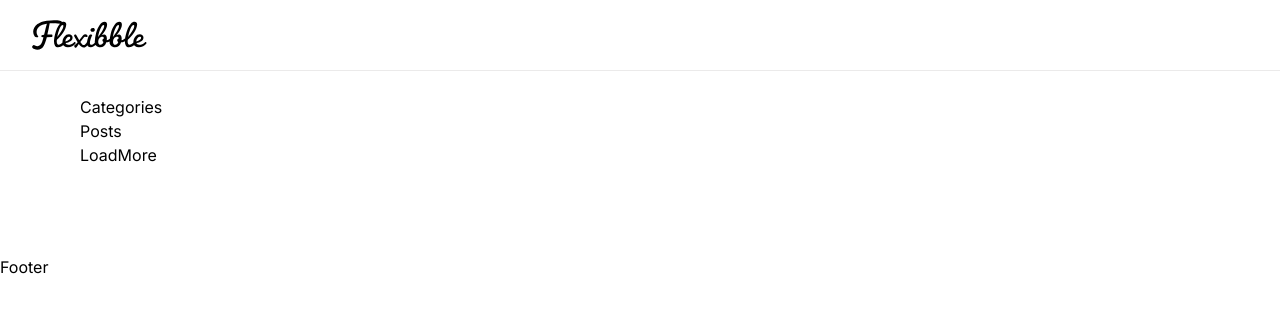
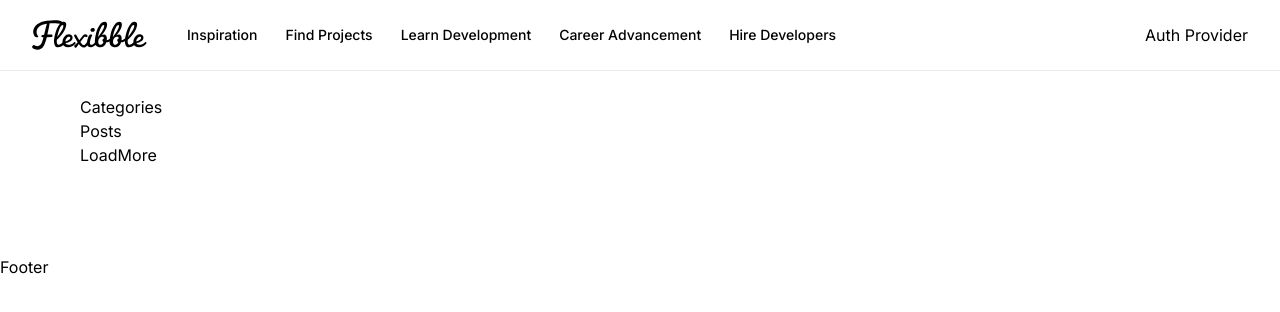
Before and after one commit to WebDevJasonCameron/flexibble, a Next.js app: page / in a window 1280 px wide. Shown: the top 312 px of the page. Built offline with nearby package versions, Linux system fonts and the light colour scheme.

Commit message:
fixed the previous problem.  now finding out how

```diff
--- /dev/null
+++ b/components/AuthProviders.tsx
@@ -0,0 +1,11 @@
+import React from 'react';
+
+const AuthProviders = () => {
+    return (
+        <div>
+            Auth Provider
+        </div>
+    );
+};
+
+export default AuthProviders;
--- a/components/Navbar.tsx
+++ b/components/Navbar.tsx
@@ -1,7 +1,13 @@
 import Link from "next/link";
 import Image from "next/image";
+import {NavLinks} from "@/constants";
+import React from "react";
+import AuthProviders from "@/components/AuthProviders";
 
 const Navbar = () => {
+
+    const session = null
+
     return (
         <nav className="flexBetween navbar">
             <div className="flex-1 flexStart gap-10">
@@ -10,8 +16,26 @@ const Navbar = () => {
 
                 </Link>
                 <ul className="xl:flex hidden text-small gap-7">
+                    {NavLinks.map((link) => (
+                        <Link href={link.href} key={link.key}>
+                            {link.text}
+                        </Link>
+                    ))}
+                </ul>
+            </div>
 
-                </ul>
+            <div className="flexCenter gap-4">
+                {session ? (
+                    <>
+                        UserPhoto
+
+                        <Link href="/create-project">
+                            Share Work
+                        </Link>
+                    </>
+                ):(
+                    <AuthProviders />
+                )}
             </div>
         </nav>
     );
```
Also changed, not shown: 1 other file (tests, documents, lock files or other folders).
